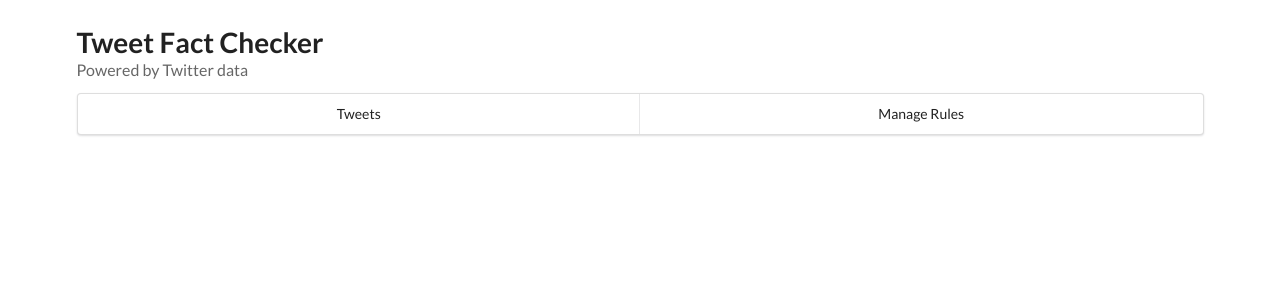
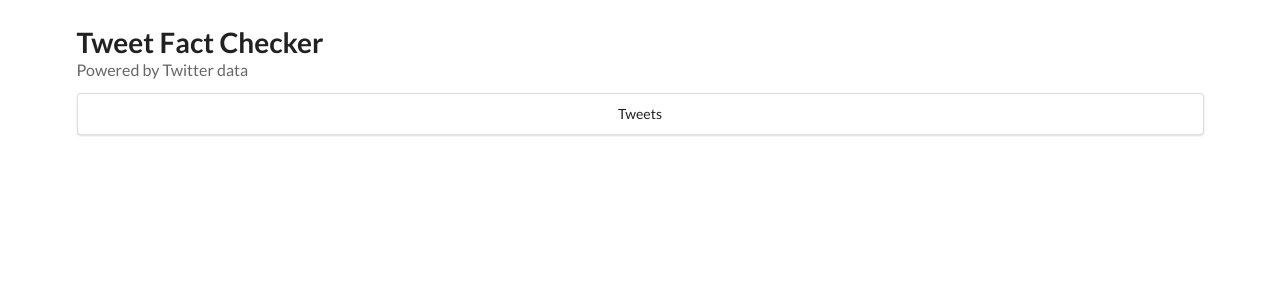
Before and after one commit to brandon-lai/twitter-fact-checker, a React (Create React App) app: page / in a window 1280 px wide. Shown: the top 300 px of the page. Built offline with nearby package versions, Linux system fonts and the light colour scheme.

Commit message:
minor positional update on ui

```diff
--- a/src/components/NavBar.js
+++ b/src/components/NavBar.js
@@ -3,13 +3,13 @@ import { NavLink } from "react-router-dom";
 
 const NavBar = () => {
     return (
-        <div className="ui two item menu">
+        <div className="ui one item menu">
             <NavLink to="/tweets" className="item" target="_blank">
                 Tweets
             </NavLink>
-            <NavLink to="/rules" className="item" target="_blank">
+            {/* <NavLink to="/rules" className="item" target="_blank">
                 Manage Rules
-            </NavLink>
+            </NavLink> */}
         </div>
     );
 };
```
